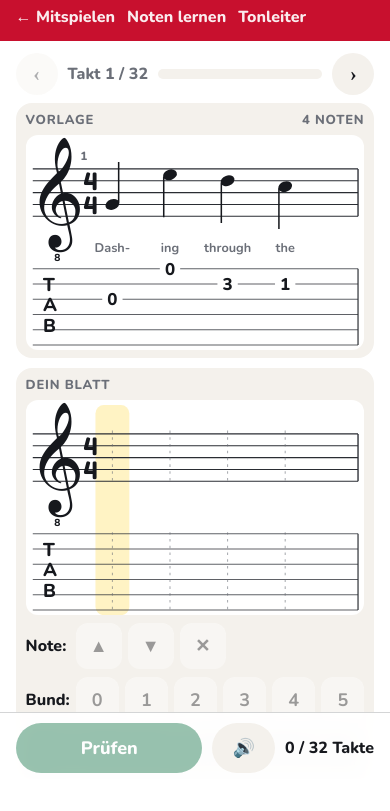
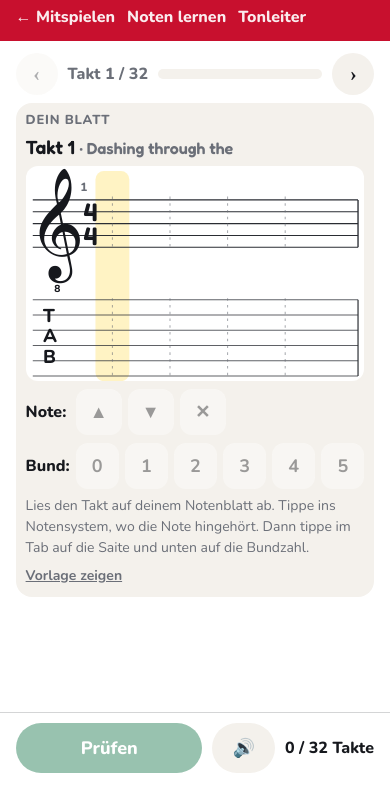
Before and after one commit to sagebiej/jingle-bells-gitarre, a plain HTML site: page abschreiben.html in a window 390 px wide. Shown: the part 61-872 px from the top of the page. After the commit the page ends 844 px from the top, so only its background shows below. Drawn offline with nearby package versions, Linux system fonts and the light colour scheme; a web font is replaced by a local one.

Commit message:
Abschreiben: Vorlage versteckt, vom Blatt ablesen

```diff
--- a/abschreiben.html
+++ b/abschreiben.html
@@ -32,8 +32,13 @@ main{max-width:1200px;margin:0 auto}
 .prog .nav:disabled{opacity:.35;cursor:default}
 .bar{flex:1;height:10px;background:var(--soft);border-radius:5px;overflow:hidden}
 .bar i{display:block;height:100%;width:0;background:var(--green);transition:width .3s}
-.cols{display:grid;gap:10px;margin-top:8px}
-@media(min-width:760px){.cols{grid-template-columns:1fr 1fr}}
+.cols{display:grid;gap:10px;margin-top:8px;max-width:600px;margin-inline:auto}
+.peek .cols{max-width:none}
+@media(min-width:760px){.peek .cols{grid-template-columns:1fr 1fr}}
+#srcCard{display:none}.peek #srcCard{display:block}
+.where{font:600 19px/1.3 Fredoka,sans-serif;margin:2px 0 6px}
+.where i{font-style:normal;color:var(--mute);font-size:16px}
+#peek{border:0;background:none;color:var(--mute);font:700 14px Nunito,sans-serif;text-decoration:underline;cursor:pointer;padding:4px 0;margin-top:4px}
 .card{background:var(--soft);border-radius:16px;padding:8px 10px}
 .lbl{font:800 13px Nunito,sans-serif;text-transform:uppercase;letter-spacing:.06em;color:var(--mute);margin-bottom:6px;display:flex;justify-content:space-between;gap:8px}
 .lbl .res{text-transform:none;letter-spacing:0;font-size:15px}
@@ -81,12 +86,13 @@ svg.sheet{width:100%;max-width:560px;margin:0 auto;height:auto;display:block;bac
   <div class="prog"><button class="nav" id="prev" aria-label="Takt zurück">‹</button><span id="cnt">Takt 1 / 32</span><div class="bar"><i id="pbar"></i></div><button class="nav" id="nextM" aria-label="Takt vor">›</button></div>
   <section id="task">
   <div class="cols">
-    <div class="card">
+    <div class="card" id="srcCard">
       <div class="lbl"><span>Vorlage</span><span id="vTxt"></span></div>
       <svg class="sheet" id="sv0" viewBox="0 14 400 254" aria-label="Vorlage: Noten und Tab"></svg>
     </div>
     <div class="card">
       <div class="lbl"><span>Dein Blatt</span><span class="res" id="res"></span></div>
+      <p class="where" id="where"></p>
       <svg class="sheet" id="sv1" viewBox="0 14 400 254" aria-label="Dein Blatt: Noten und Tab"></svg>
       <div class="keys" id="pitchKeys"><span class="t">Note:</span>
         <button class="k" id="up" aria-label="Note höher">▲</button><button class="k" id="down" aria-label="Note tiefer">▼</button>
@@ -94,7 +100,8 @@ svg.sheet{width:100%;max-width:560px;margin:0 auto;height:auto;display:block;bac
       </div>
       <div class="keys" id="durs"></div>
       <div class="keys" id="frets"><span class="t">Bund:</span></div>
-      <p class="hint" id="hint">Tippe ins Notensystem, wo die Note hingehört. Dann tippe im Tab auf die Saite und unten auf die Bundzahl.</p>
+      <p class="hint" id="hint">Lies den Takt auf deinem Notenblatt ab. Tippe ins Notensystem, wo die Note hingehört. Dann tippe im Tab auf die Saite und unten auf die Bundzahl.</p>
+      <button id="peek">Vorlage zeigen</button>
     </div>
   </div>
   </section>
@@ -108,7 +115,7 @@ svg.sheet{width:100%;max-width:560px;margin:0 auto;height:auto;display:block;bac
 
 <div id="dock"><div class="in">
   <button class="btn go" id="go" disabled>Prüfen</button>
-  <button class="btn" id="hear" title="Takt der Vorlage anhören">🔊</button>
+  <button class="btn" id="hear" title="Takt anhören">🔊</button>
   <span id="score"></span>
 </div></div>
 
@@ -179,7 +186,7 @@ function dirNote(x,d,v,col,beamed,dd){if(!beamed)return noteSvg(x,d,v,col,false)
   return noteSvg(x,d,null,col,true)+`<line x1="${sx}" x2="${sx}" y1="${y+(u?-2:2)}" y2="${ey}" stroke="${c}" stroke-width="1.8"/>`}
 function drawMe(){const ns=MEAS[m];let h='';
   const x=xOf(ns[sel]);if(!ok)h+=`<rect class="col" x="${x-20}" y="${yOf(DMAX)-6}" width="40" height="${TT+5*TG+12-yOf(DMAX)}" rx="10"/>`;
-  h+=staffBase(m===0);
+  h+=staffBase(m===0);h+=`<text x="64" y="${BOT-4*G-10}" style="font:800 14px Nunito;fill:var(--mute)">${m+1}</text>`;
   const get=i=>{const a=ans[i];if(a.d==null)return null;const r=res&&res[i];return {v:level===1?ns[i].v:a.v,d:a.d,col:r&&r.note===false?'var(--bad)':ok?'var(--green)':null}};
   ns.forEach((n,i)=>{const x=xOf(n),a=ans[i],r=res&&res[i];
     if(a.d==null&&!a.s)h+=`<line class="slot" x1="${x}" x2="${x}" y1="${BOT-4*G-4}" y2="${BOT+4}"/>`;
@@ -197,9 +204,11 @@ function drawMe(){const ns=MEAS[m];let h='';
 // ---------- flow
 function show(){const ns=MEAS[m];ans=ns.map(()=>({d:null,v:null,s:0,f:null}));sel=0;res=null;ok=false;tries=0;
   localStorage.setItem('jb-ab-m',m);document.body.classList.remove('fin');
+  peek=false;document.body.classList.remove('peek');$('peek').textContent='Vorlage zeigen';
   $('cnt').textContent=`Takt ${m+1} / 32`;$('pbar').style.width=(100*solved.size/32)+'%';
   $('prev').disabled=m===0;$('nextM').disabled=m===31;
   $('vTxt').textContent=ns.length===1?'1 Note':ns.length+' Noten';
+  $('where').innerHTML=`Takt ${m+1} <i>· ${ns.map(n=>n.ly).join(' ').replace(/- /g,'')}</i>`;
   $('durs').style.display=level===2?'':'none';$('durs').innerHTML=level===2?'<span class="t">Wert:</span>'+[['w','𝅝'],['h','𝅗𝅥'],['q','♩'],['e','♪']].map(([v,s])=>`<button class="k mus" data-v="${v}" aria-label="${{w:'Ganze',h:'Halbe',q:'Viertel',e:'Achtel'}[v]}">${s}</button>`).join('')+'<button class="k" data-dot="1" aria-label="Punkt">•</button>':'';
   $('frets').innerHTML='<span class="t">Bund:</span>'+[0,1,2,3,4,5].map(f=>`<button class="k" data-f="${f}">${f}</button>`).join('');
   $('res').textContent='';$('go').textContent='Prüfen';$('score').textContent=solved.size+' / 32 Takte';
@@ -248,6 +257,8 @@ $('go').onclick=()=>ok?nextMeasure():complete()&&check();
 $('prev').onclick=()=>{if(m>0){m--;show()}};$('nextM').onclick=()=>{if(m<31){m++;show()}};
 $('again').onclick=()=>{solved.clear();firstOk=0;localStorage.setItem('jb-ab-ok','[]');localStorage.setItem('jb-ab-first',0);m=0;show()};
 $('hear').onclick=()=>playMeasure(m);
+let peek=false;
+$('peek').onclick=()=>{peek=!peek;document.body.classList.toggle('peek',peek);$('peek').textContent=peek?'Vorlage verstecken':'Vorlage zeigen'};
 $('hearAll').onclick=()=>{let t=0;MEAS.forEach((_,i)=>{playMeasure(i,t);t+=4*.5})};
 document.querySelectorAll('[data-lv]').forEach(b=>b.onclick=()=>{level=+b.dataset.lv;localStorage.setItem('jb-ab-lv',level);
   document.querySelectorAll('[data-lv]').forEach(x=>x.setAttribute('aria-pressed',x===b));show()});
```
Also changed, not shown: 1 other file.
